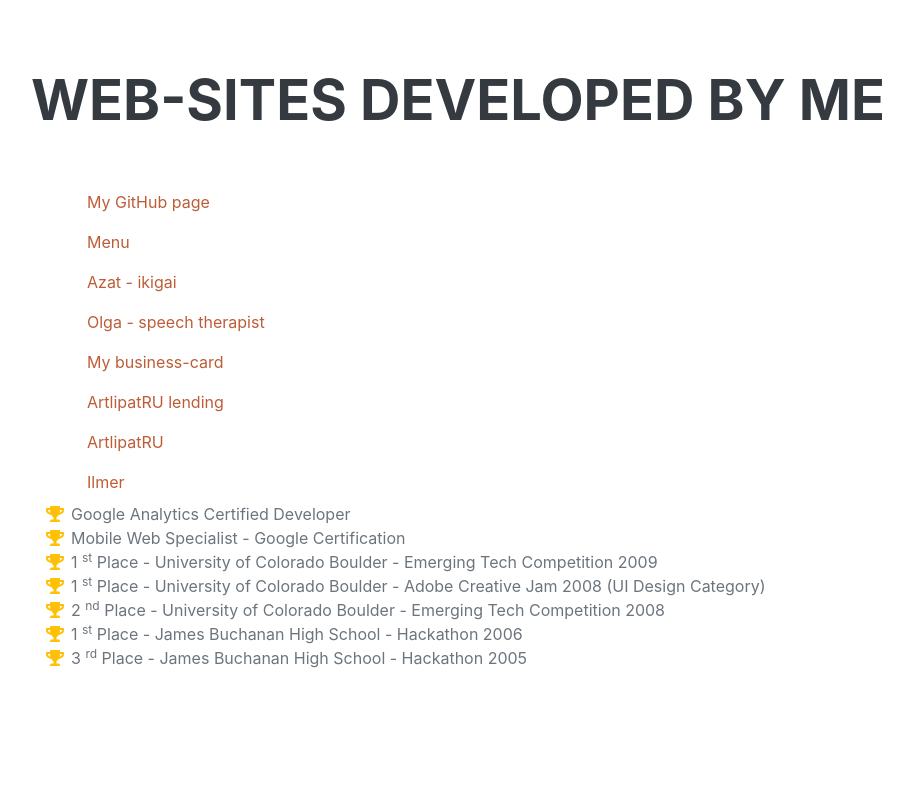
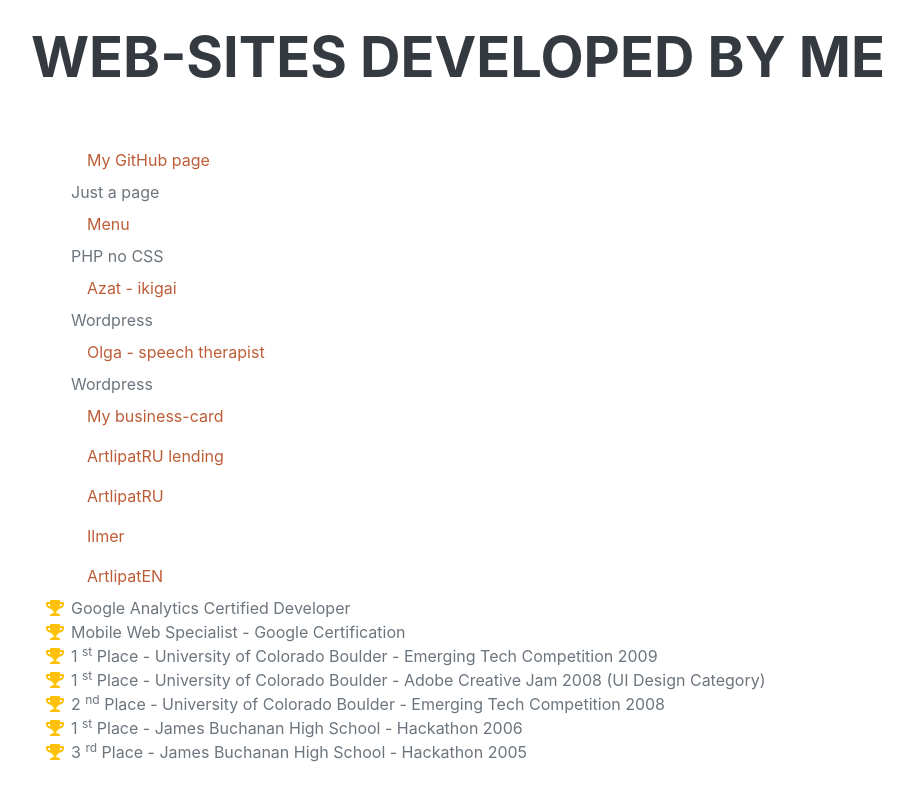
Before and after one commit to IlyanaIlyana/ilyanailyana.github.io, a plain HTML site: page index.html in a window 1280 px wide. Shown: the part 4475-5275 px from the top of the page, without its empty margins (289-1202 px from the left). Before the commit the page ends 5243 px from the top, so only its background shows below. Drawn offline with nearby package versions, Linux system fonts and the light colour scheme; a web font is replaced by a local one.

Commit message:
Update index.html

```diff
--- a/index.html
+++ b/index.html
@@ -145,7 +145,7 @@
                             <div class="subheading mb-3">10-months course «Full-Stack Web Developer», May 2020-March 2021</div>
                             <p>Курс «Веб-Разработчик с нуля до профи» в проекте Константина Шереметьева «Интеллектикс», 2020-2021.</p>
                             <div class="subheading mb-3">Java (pening)</div>
-                            <p>Udemy </p>                         >
+                            <p>Udemy </p>
                         </div>
                         <!-- <div class="flex-shrink-0"><span class="text-primary">August 2006 - May 2010</span></div> -->
                     </div>
@@ -222,15 +222,19 @@
 
                             <li>
                                 <a class="nav-link active" href="https://ilyanailyana.github.io/">My GitHub page</a>
+                                Just a page
                             </li>
                             <li>
                                 <a class="nav-link active" href="http://g92190xw.beget.tech/z33/index.php">Menu</a>
+                                PHP no CSS
                             </li>
                             <li>
                                 <a class="nav-link active" href="https://ikigai.aviga.ru/">Azat - ikigai</a>
+                                Wordpress
                             </li>
                             <li >
                                 <a class="nav-link active" href="https://logo.aviga.ru/">Olga - speech therapist</a>
+                                Wordpress
                             </li>
                             <li>
                                 <a class="nav-link active" href="https://ilyana.artlipat.ru">My business-card</a>
@@ -243,6 +247,9 @@
                             </li>
                             <li>
                                 <a class="nav-link active" href="https://vocaviz.aviga.ru/page_play.php#portfolio">Ilmer</a>
+                            </li>
+                            <li>
+                                <a class="nav-link active" href="https://artlipat.online/lend.html">ArtlipatEN</a>
                             </li>
 
 
```
